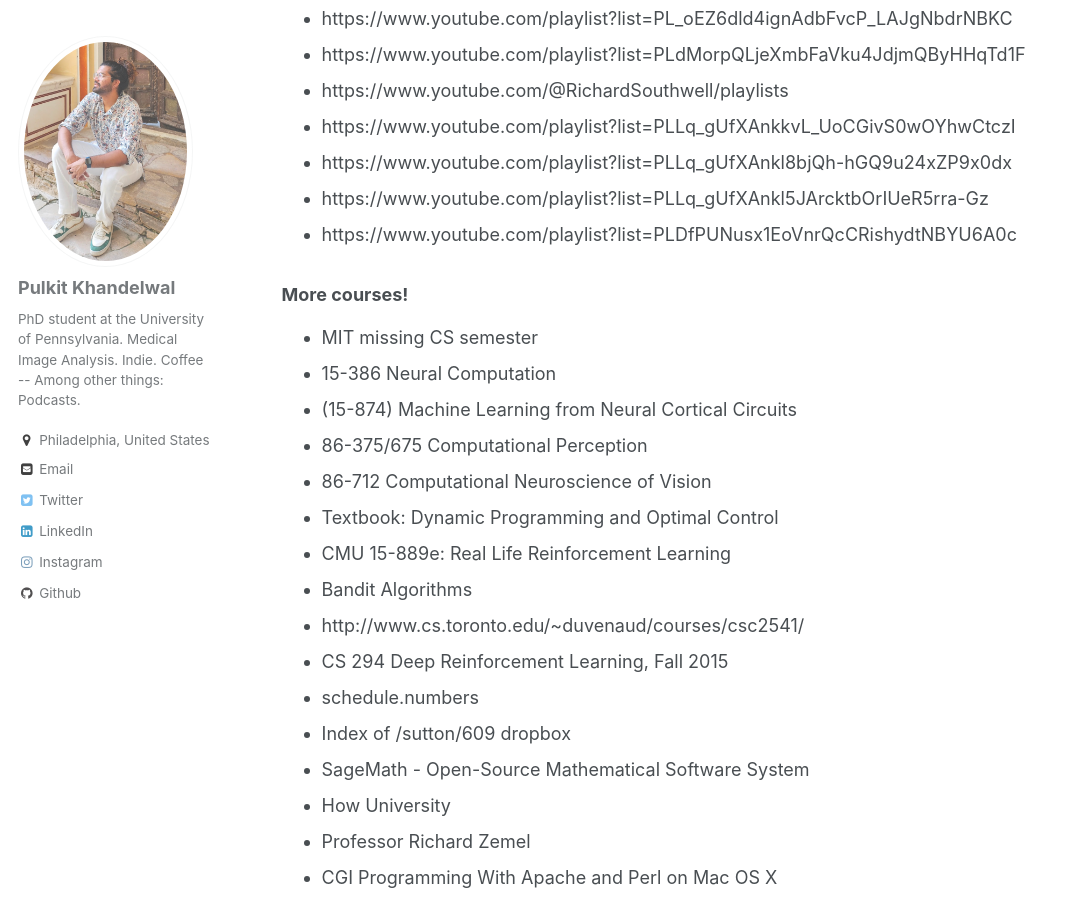
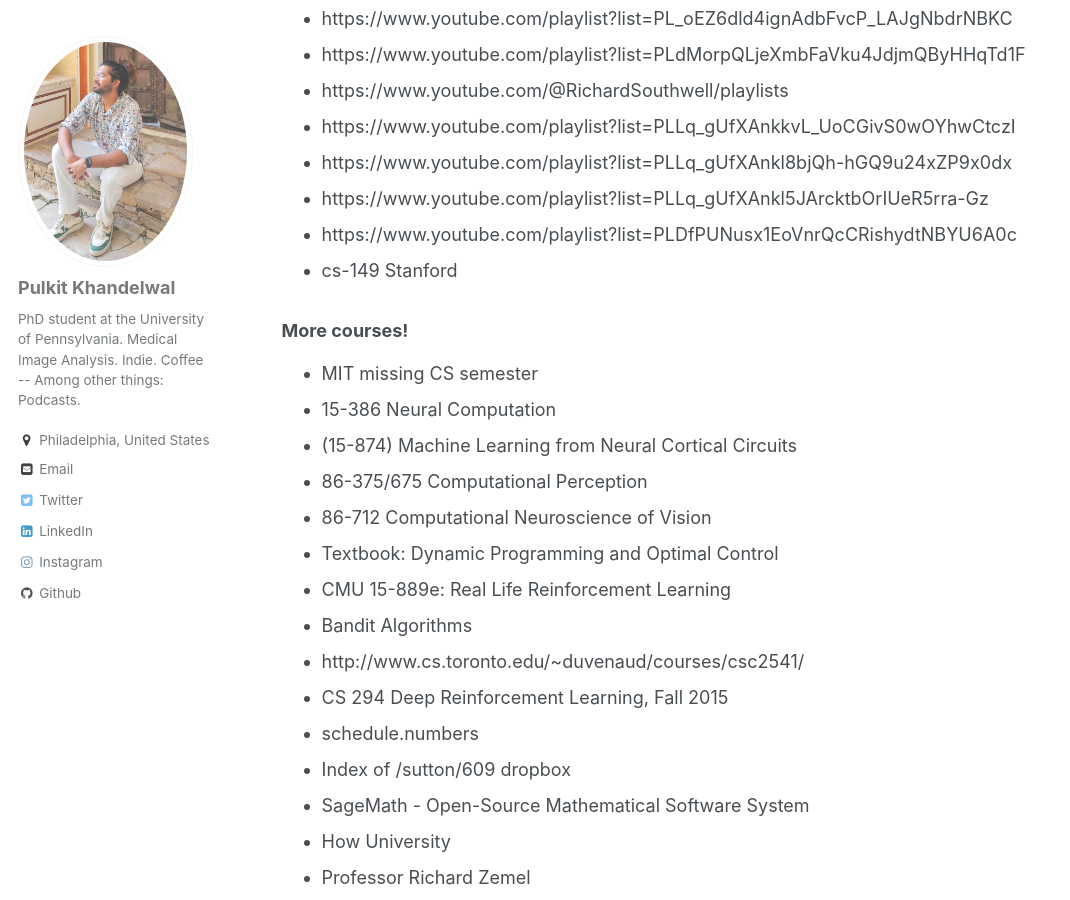
Before and after one commit to Pulkit-Khandelwal/pulkit-khandelwal.github.io, a Jekyll site: the page built from _pages/courses.md, in a window 1280 px wide and 900 px high, scrolled down 3824 px. Shown: the whole window, without its empty margins (0-1070 px from the left). Built offline with Jekyll 4.4.1, drawn with Linux system fonts in a browser that asks for light colours.

Commit message:
Update courses.md

```diff
--- a/_pages/courses.md
+++ b/_pages/courses.md
@@ -115,6 +115,7 @@
 * https://www.youtube.com/playlist?list=PLLq_gUfXAnkl8bjQh-hGQ9u24xZP9x0dx
 * https://www.youtube.com/playlist?list=PLLq_gUfXAnkl5JArcktbOrIUeR5rra-Gz
 * https://www.youtube.com/playlist?list=PLDfPUNusx1EoVnrQcCRishydtNBYU6A0c
+* cs-149 Stanford
 
 
 ### More courses!
```
